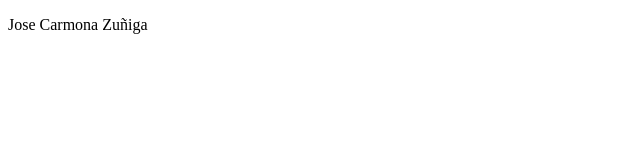
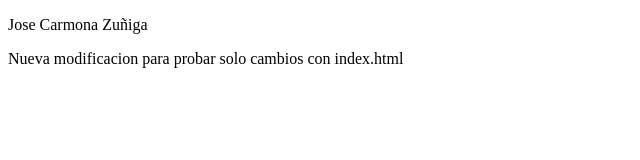
Before and after one commit to carmonacz/nuevorepositorio, a plain HTML site: page index.html in a window 1280 px wide. Shown: the whole page, without its empty margins (0-640 px from the left). Drawn offline with Linux system fonts and the light colour scheme.

Commit message:
Add parrafo en index.html

```diff
--- a/index.html
+++ b/index.html
@@ -8,5 +8,7 @@
   </head>
   <body>
     <p>Jose Carmona Zuñiga</p>
+
+    <p>Nueva modificacion para probar solo cambios con index.html</p>
   </body>
 </html>
```
